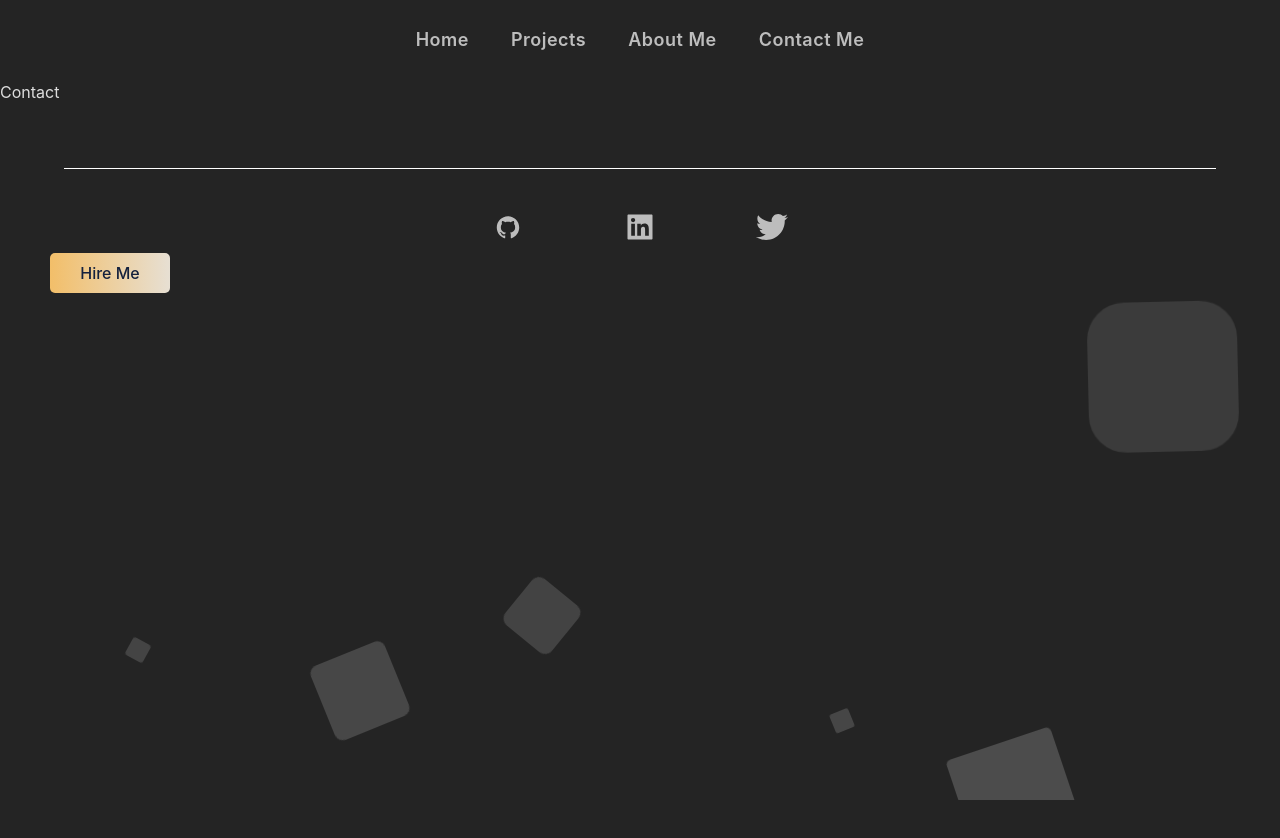
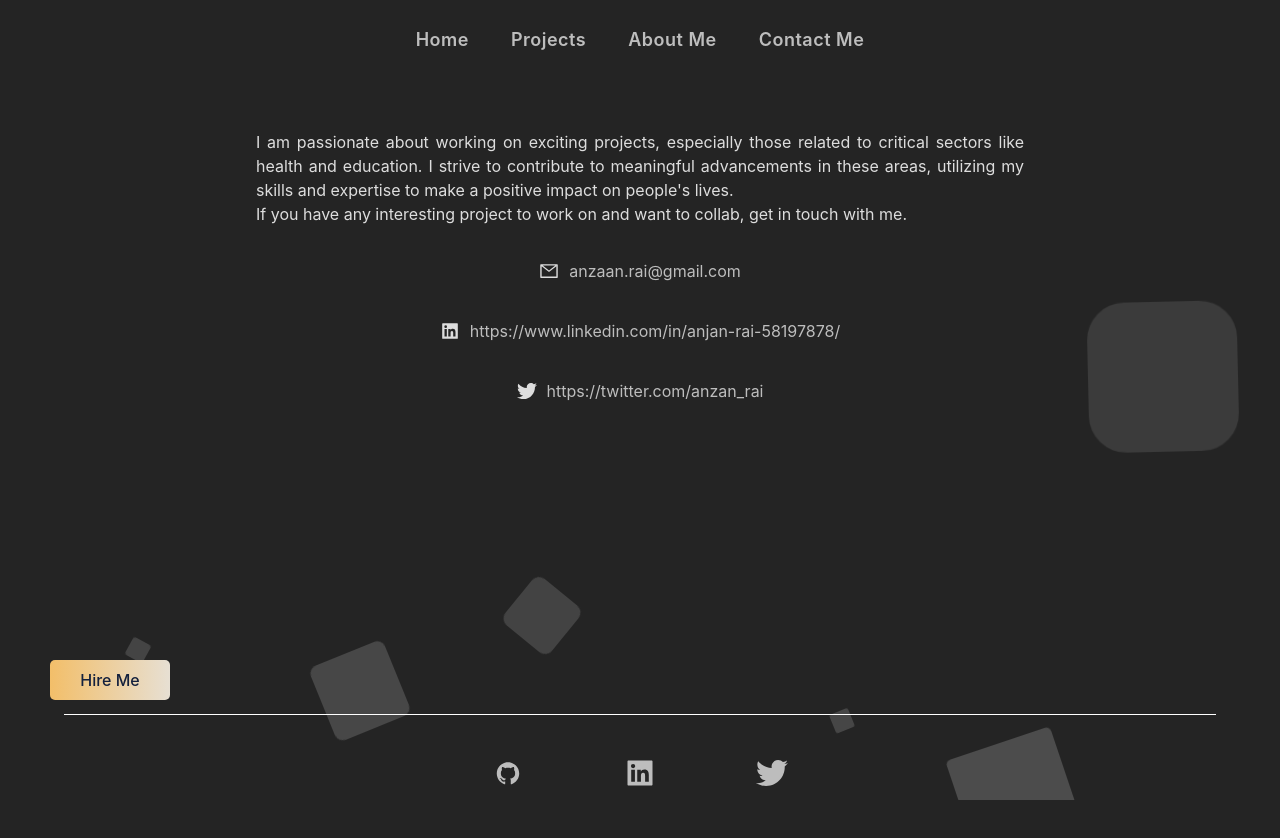
Before and after one commit to Anzanrai/portfolio-react, a React (Vite) app: page /contact in a window 1280 px wide. Before the commit the page ends 800 px from the top, so only its background shows below. Built offline with nearby package versions, Linux system fonts and the light colour scheme.

Commit message:
completed contact page

```diff
--- a/src/pages/Contact/index.scss
+++ b/src/pages/Contact/index.scss
@@ -7,3 +7,53 @@
   margin: 0 auto;
   z-index: 2;
 }
+
+.contact-content {
+  width: 60%;
+  margin: 0 auto;
+  min-height: 65vh;
+  padding-top: 50px;
+
+  p {
+    text-align: justify;
+  }
+  // color: $secondary-bg-color;
+  &-media {
+    margin-top: 20px;
+    display: flex;
+    flex-direction: column;
+    align-items: center;
+    justify-content: center;
+    gap: 10px;
+
+    &-section {
+      height: 50px;
+      line-height: 50px;
+      display: flex;
+      justify-content: center;
+      align-items: center;
+      gap: 0 10px;
+      a {
+        height: 30px;
+        line-height: 30px;
+        &:hover {
+          color: $secondary-accent-color;
+        }
+      }
+    }
+
+    &-icon {
+      width: 20px;
+      height: 20px;
+      &:hover {
+        color: $secondary-accent-color;
+      }
+    }
+  }
+}
+
+@media (max-width: $sm-width) {
+  .contact-content-media-section {
+    font-size: 14px;
+  }
+}
--- a/src/pages/Contact/index.tsx
+++ b/src/pages/Contact/index.tsx
@@ -2,20 +2,57 @@ import NavBar from '../../components/NavBar/';
 import SocialPanel from '../../components/SocialPanel';
 import Hire from '../../components/Hire';
 
+import { AiFillLinkedin, AiOutlineMail } from 'react-icons/ai';
+import { FaTwitter } from 'react-icons/fa';
+
 import './index.scss';
 import AnimatedBackground from '../../components/AnimatedBackground/index';
-function Contact() {
+import React from 'react';
+
+const Contact = (): React.ReactElement => {
   return (
     <>
       <div className="contact-content-wrapper">
         <NavBar />
-        Contact
+        <div className="contact-content">
+          <p>
+            I am passionate about working on exciting projects, especially those
+            related to critical sectors like health and education. I strive to
+            contribute to meaningful advancements in these areas, utilizing my
+            skills and expertise to make a positive impact on people's lives.
+          </p>
+          <p>
+            If you have any interesting project to work on and want to collab,
+            get in touch with me.
+          </p>
+          <div className="contact-content-media">
+            <div className="contact-content-media-section">
+              <AiOutlineMail className="contact-content-media-icon" />
+              <a href="mailto:anzaan.rai@gmail.com">anzaan.rai@gmail.com</a>
+            </div>
+            <div className="contact-content-media-section">
+              <AiFillLinkedin className="contact-content-media-icon" />
+              <a
+                href="https://www.linkedin.com/in/anjan-rai-58197878/"
+                target="_blank"
+              >
+                https://www.linkedin.com/in/anjan-rai-58197878/
+              </a>
+            </div>
+            <div className="contact-content-media-section">
+              <FaTwitter className="contact-content-media-icon" />
+              <a href="https://twitter.com/anzan_rai" target="_blank">
+                https://twitter.com/anzan_rai
+              </a>
+            </div>
+          </div>
+        </div>
         <SocialPanel />
         <Hire />
       </div>
       <AnimatedBackground />
     </>
   );
-}
+};
 
 export default Contact;
```
